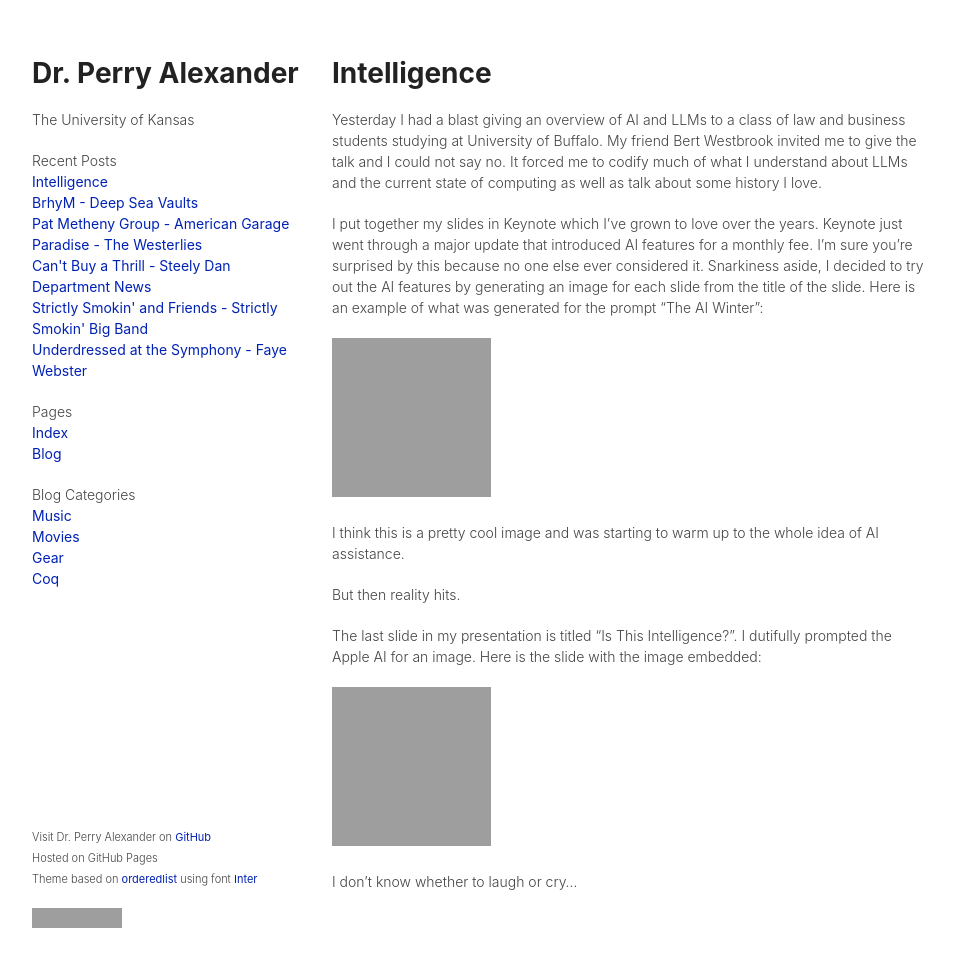
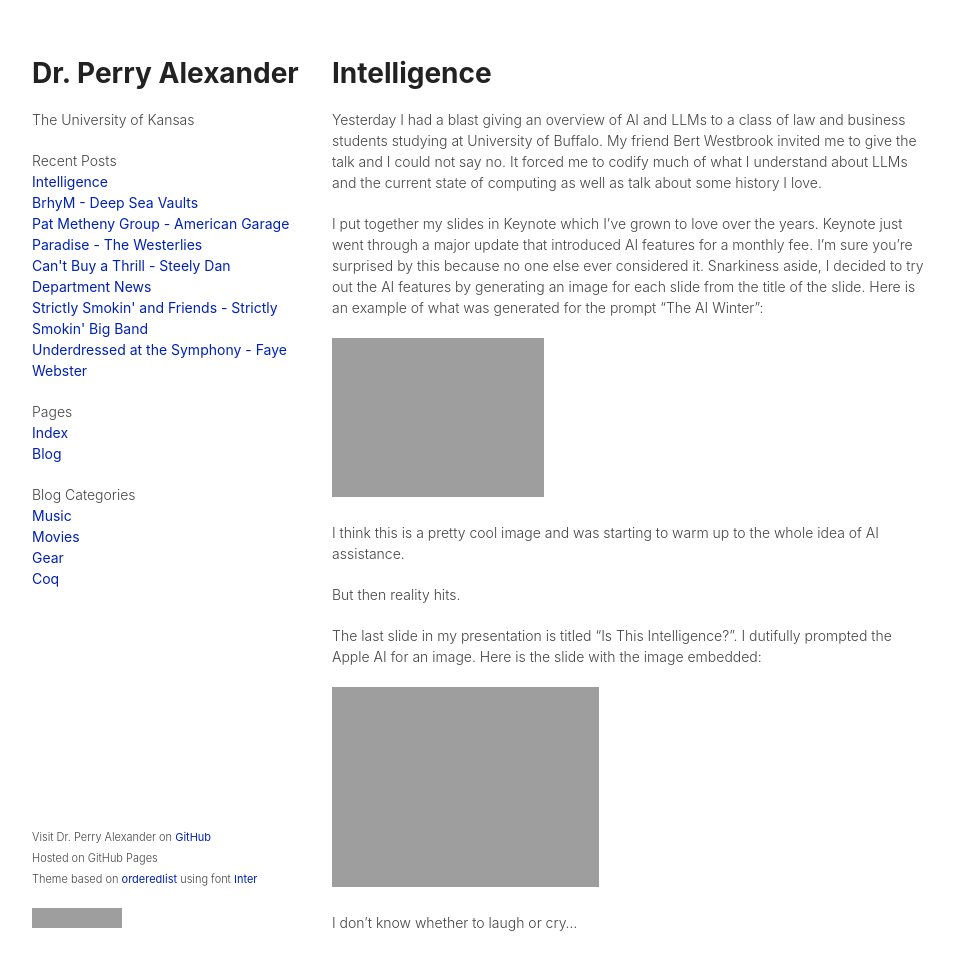
Before and after one commit to palexand/palexand.github.io, a Jekyll site: the page built from _posts/2026-02-11-Intelligence.md, in a window 1280 px wide and 1003 px high. Shown: the top 970 px of the window, without its empty margins (158-1112 px from the left). Built offline with Jekyll 4.4.1, drawn with Linux system fonts in a browser that asks for light colours; grey boxes are pictures that could not be loaded.

Commit message:
adding and scaling

```diff
--- a/_posts/2026-02-11-Intelligence.md
+++ b/_posts/2026-02-11-Intelligence.md
@@ -16,7 +16,7 @@ considered it.  Snarkiness aside, I decided to try out the AI features by
 generating an image for each slide from the title of the slide.  Here is an
 example of what was generated for the prompt "The AI Winter":
 
-<img src="{{ site.baseurl }}/resources/AI Winter.png" alt="AI Winter" height=159 width=159>
+<img src="{{ site.baseurl }}/resources/AI Winter.png" alt="AI Winter" height="159">
 
 I think this is a pretty cool image and was starting to warm up to the whole
 idea of AI assistance.
@@ -27,6 +27,6 @@ The last slide in my presentation is titled "Is This Intelligence?".  I
 dutifully prompted the Apple AI for an image.  Here is the slide with the image
 embedded:
 
-<img src="{{ site.baseurl }}/resources/ntelligence.png" alt="ntelligence" height=159 width=159>
+<img src="{{ site.baseurl }}/resources/ntelligence.pdf" alt="ntelligence" height="200">
 
 I don't know whether to laugh or cry...
```
Also changed, not shown: 1 other file.
